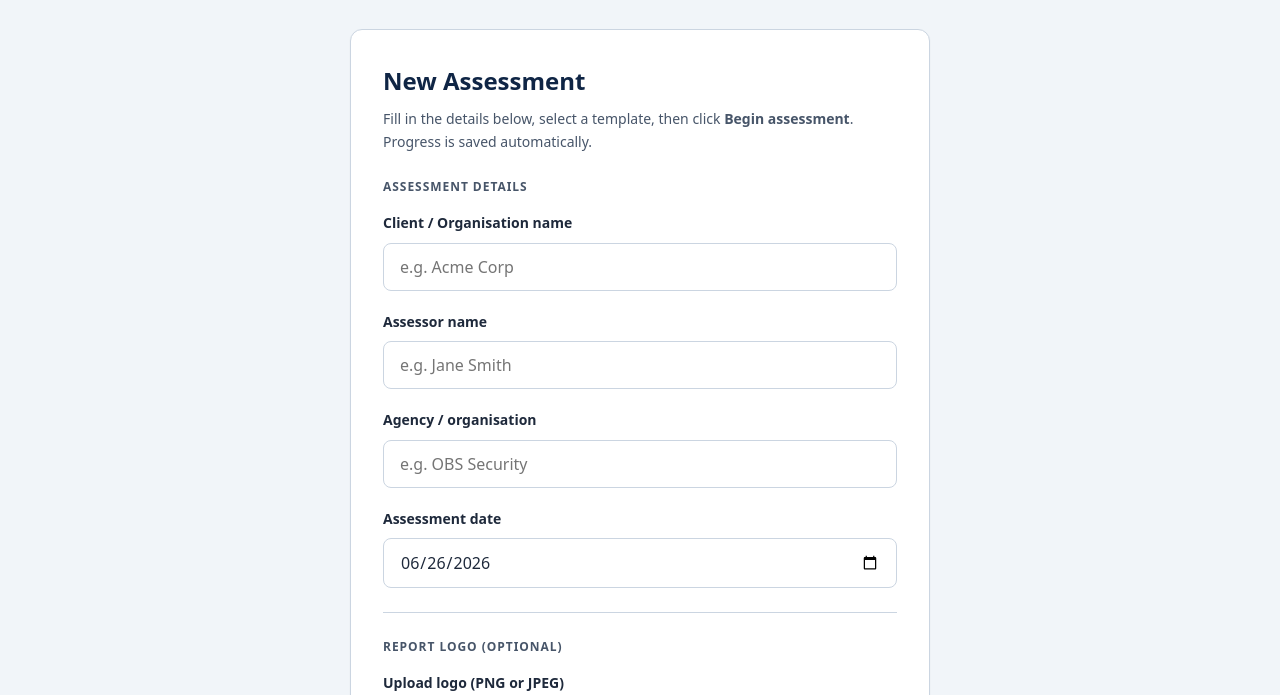
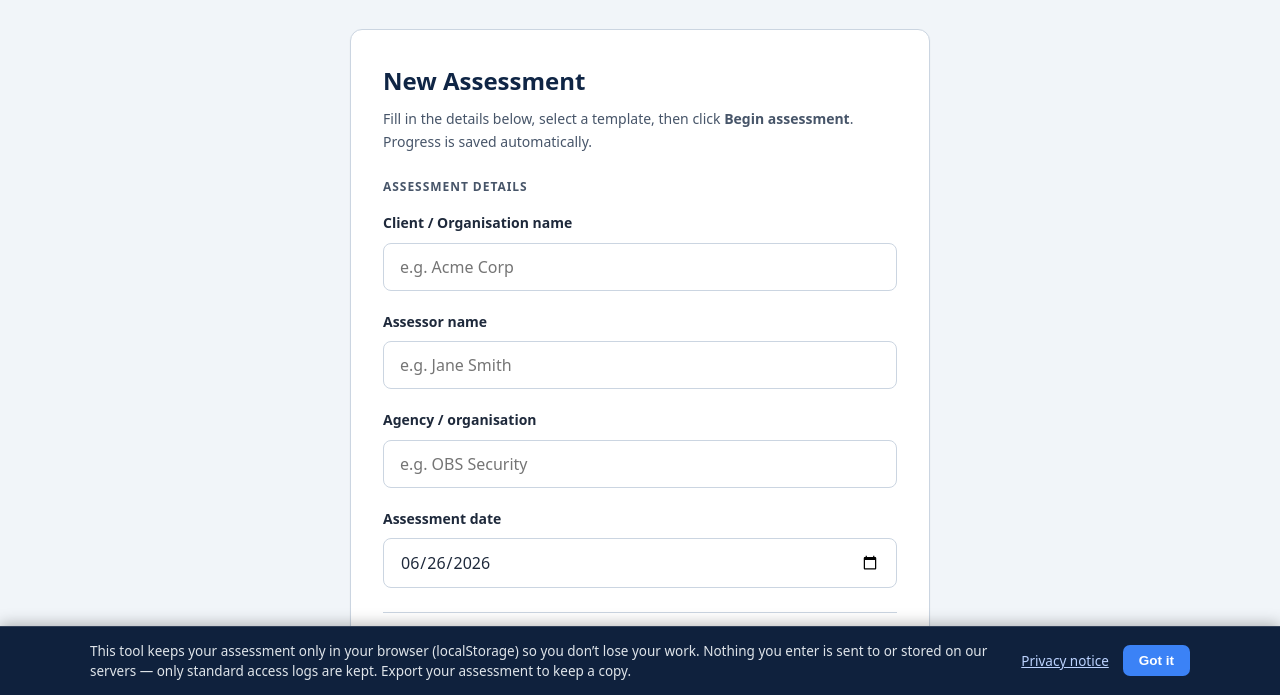
Before and after one commit to ObsidianCorps/obs-assessment-tool, a website with bundled scripts: page app.html in a window 1280 px wide. Shown: the part 105-800 px from the top of the page. Built offline with nearby package versions, Linux system fonts and the light colour scheme.

Commit message:
feat: privacy/localStorage notice banner (EN/SQ, dismissible) on landing + app

```diff
--- a/app.html
+++ b/app.html
@@ -484,5 +484,6 @@
   <script src="templates/registry.js"></script>
   <script src="templates/infosec-iso27001.js"></script>
   <script src="assets/js/app.js"></script>
+  <script src="assets/js/consent-banner.js"></script>
 </body>
 </html>
--- /dev/null
+++ b/assets/js/consent-banner.js
@@ -0,0 +1,118 @@
+/*
+ * Privacy / localStorage notice banner.
+ * Self-contained: own EN/SQ strings, inline styles (CSP 'unsafe-inline' for
+ * styles is allowed), dismissal persisted in localStorage. No dependencies, so
+ * it can load on both index.html and app.html regardless of other scripts.
+ *
+ * Honest notice: this tool stores assessment data ONLY in the browser
+ * (localStorage); nothing entered is sent to or stored on the server — only
+ * standard web-server access logs are kept.
+ */
+(function () {
+  'use strict';
+
+  var DISMISS_KEY = 'obs-privacy-notice-dismissed';
+  var LANG_KEY = 'obs-lang';
+
+  var STRINGS = {
+    message: {
+      en: 'This tool keeps your assessment only in your browser (localStorage) so you don’t lose your work. Nothing you enter is sent to or stored on our servers — only standard access logs are kept. Export your assessment to keep a copy.',
+      sq: 'Ky mjet i ruan vlerësimet tuaja vetëm në shfletuesin tuaj (localStorage) që të mos humbni punën. Asgjë që shkruani nuk dërgohet ose ruhet në serverat tanë — mbahen vetëm regjistra standardë të aksesit. Eksportoni vlerësimin për të ruajtur një kopje.'
+    },
+    privacy: { en: 'Privacy notice', sq: 'Njoftimi i privatësisë' },
+    dismiss: { en: 'Got it', sq: 'Në rregull' }
+  };
+
+  function currentLang() {
+    var l = document.documentElement.lang;
+    if (l !== 'en' && l !== 'sq') {
+      try { l = localStorage.getItem(LANG_KEY); } catch (e) { l = null; }
+    }
+    return (l === 'sq') ? 'sq' : 'en';
+  }
+
+  function pick(field, lang) { return field[lang] != null ? field[lang] : field.en; }
+
+  function alreadyDismissed() {
+    try { return localStorage.getItem(DISMISS_KEY) === '1'; } catch (e) { return false; }
+  }
+  function rememberDismissed() {
+    try { localStorage.setItem(DISMISS_KEY, '1'); } catch (e) { /* storage blocked */ }
+  }
+
+  function build() {
+    if (alreadyDismissed()) return;
+
+    var lang = currentLang();
+
+    var bar = document.createElement('div');
+    bar.id = 'privacy-banner';
+    bar.setAttribute('role', 'region');
+    bar.setAttribute('aria-label', 'Privacy notice');
+    bar.setAttribute('style', [
+      'position:fixed', 'left:0', 'right:0', 'bottom:0', 'z-index:9999',
+      'background:#0f213d', 'color:#f1f5f9',
+      'border-top:1px solid rgba(255,255,255,0.14)',
+      'box-shadow:0 -2px 14px rgba(0,0,0,0.28)',
+      'padding:14px 18px', 'font-size:13.5px', 'line-height:1.5'
+    ].join(';'));
+
+    var inner = document.createElement('div');
+    inner.setAttribute('style', [
+      'max-width:1100px', 'margin:0 auto', 'display:flex',
+      'flex-wrap:wrap', 'align-items:center', 'gap:14px',
+      'justify-content:space-between'
+    ].join(';'));
+
+    var msg = document.createElement('p');
+    msg.setAttribute('style', 'margin:0;flex:1 1 360px;color:rgba(241,245,249,0.92);');
+    msg.textContent = pick(STRINGS.message, lang);
+
+    var actions = document.createElement('div');
+    actions.setAttribute('style', 'display:flex;align-items:center;gap:14px;flex:0 0 auto;');
+
+    var link = document.createElement('a');
+    link.href = 'docs/PRIVACY.md';
+    link.target = '_blank';
+    link.rel = 'noopener noreferrer';
+    link.textContent = pick(STRINGS.privacy, lang);
+    link.setAttribute('style', 'color:#bcd3ff;text-decoration:underline;white-space:nowrap;');
+
+    var btn = document.createElement('button');
+    btn.type = 'button';
+    btn.textContent = pick(STRINGS.dismiss, lang);
+    btn.setAttribute('style', [
+      'background:#3b82f6', 'color:#fff', 'border:0', 'border-radius:7px',
+      'padding:8px 16px', 'font-size:13.5px', 'font-weight:600', 'cursor:pointer',
+      'white-space:nowrap'
+    ].join(';'));
+    btn.addEventListener('click', function () {
+      rememberDismissed();
+      if (bar.parentNode) bar.parentNode.removeChild(bar);
+    });
+
+    actions.appendChild(link);
+    actions.appendChild(btn);
+    inner.appendChild(msg);
+    inner.appendChild(actions);
+    bar.appendChild(inner);
+    document.body.appendChild(bar);
+
+    // Re-translate live if the user flips the language toggle while the banner is open.
+    var langBtns = document.querySelectorAll('[data-lang]');
+    for (var i = 0; i < langBtns.length; i++) {
+      langBtns[i].addEventListener('click', function () {
+        var l = currentLang();
+        msg.textContent = pick(STRINGS.message, l);
+        link.textContent = pick(STRINGS.privacy, l);
+        btn.textContent = pick(STRINGS.dismiss, l);
+      });
+    }
+  }
+
+  if (document.readyState === 'loading') {
+    document.addEventListener('DOMContentLoaded', build);
+  } else {
+    build();
+  }
+}());
```
Also changed, not shown: index.html (+1 -0 lines).
